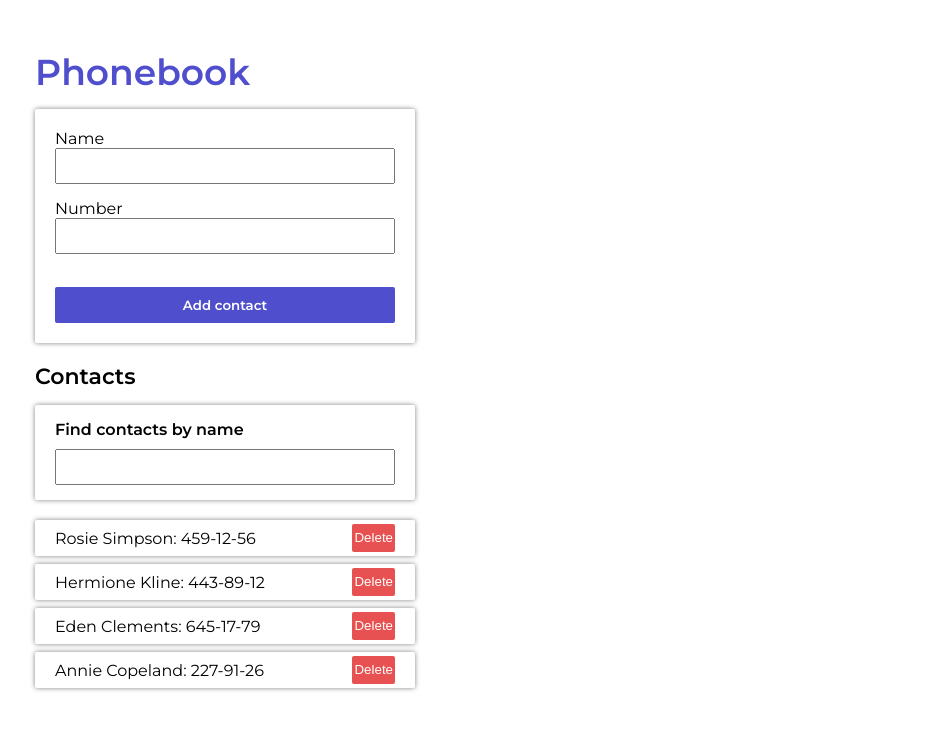
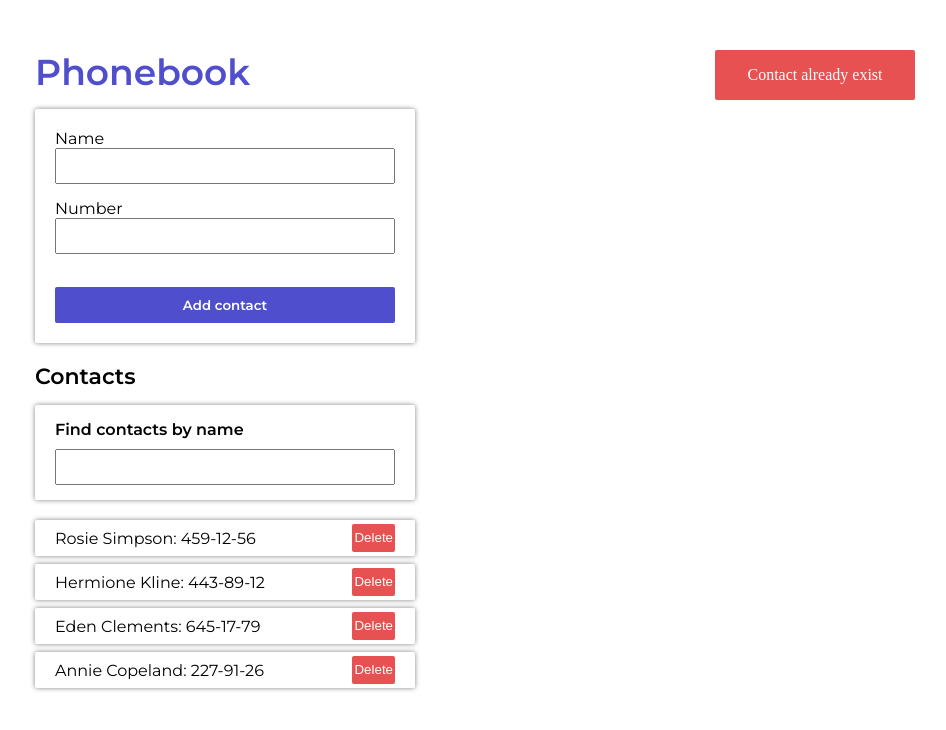
Before and after one commit to mikiteek/goit-react-ts-hw-06-phonebook, a React (Create React App) app: page / in a window 1280 px wide. Shown: the top 730 px of the page, without its empty margins (65-1011 px from the left). Built offline with nearby package versions, Linux system fonts and the light colour scheme.

Commit message:
Implement animation for notify does not work correctly

```diff
--- a/src/App.js
+++ b/src/App.js
@@ -1,12 +1,14 @@
 import React, {Component} from 'react';
+import {TransitionGroup, CSSTransition} from "react-transition-group";
 import {v4 as uuid} from "uuid";
 import Layout from "./components/Layout/Layout";
 import ContactForm from "./components/ContactForm/ContactForm";
 import SectionContacts from "./components/SectionContacts/SectionContacts";
 import Contact from "./components/Contact/Contact";
 import Filter from "./components/Filter/Filter";
-import {TransitionGroup, CSSTransition} from "react-transition-group";
+import ContactNotifyExist from "./components/ContactNotifyExist/ContactNotifyExist";
 import "./AppAnimation.css";
+import "./components/ContactNotifyExist/ContactNotifyAnimation.css";
 
 class App extends Component {
   state = {
@@ -17,12 +19,16 @@ class App extends Component {
       {id: 'id-4', name: 'Annie Copeland', number: '227-91-26'},
     ],
     filter: "",
+    notify: false,
   };
 
   componentDidUpdate(prevProps, prevState) {
-    const {contacts} = this.state;
+    const {contacts, notify} = this.state;
     if (prevState.contacts !== contacts) {
       localStorage.setItem("contacts", JSON.stringify(contacts));
+    }
+    if (notify) {
+      setTimeout(this.hiddenNotify, 2000);
     }
   }
   componentDidMount() {
@@ -32,13 +38,17 @@ class App extends Component {
     }
   }
 
+  hiddenNotify = () => {
+    this.setState({notify: false});
+  }
+
   addContact = ({name, number}) => {
     const {contacts} = this.state;
 
     if (name === "" || number === "")
       return;
     if (contacts.findIndex(contact => contact.name === name) !== -1) {
-      alert(`${name} is already in contacts.`);
+      this.setState({notify: true});
       return;
     }
     const contactNew = {
@@ -65,8 +75,12 @@ class App extends Component {
 
   render() {
     const contacts = this.getVisibleContacts();
+    const {notify} = this.state;
     return (
       <Layout>
+        <CSSTransition timeout={250} in={notify} classNames="ContactNotify">
+          <ContactNotifyExist/>
+        </CSSTransition>
         <ContactForm onSubmit={this.addContact}/>
         <SectionContacts title={"Contacts"}>
           <Filter onChangeFilter={this.changeFilter}/>
--- a/src/components/ContactForm/ContactFormAnimation.css
+++ b/src/components/ContactForm/ContactFormAnimation.css
@@ -2,6 +2,6 @@
   transform: translateX(-100%);
 }
 .ContactFormTitle-appear-active {
-  transform: translateY(0);
+  transform: translateX(0);
   transition: transform 500ms linear;
 }
--- /dev/null
+++ b/src/components/ContactNotifyExist/ContactNotifyAnimation.css
@@ -0,0 +1,21 @@
+.ContactNotify-enter {
+  transform: translateY(-100%);
+  opacity: 0;
+}
+
+.ContactNotify-enter-active {
+  opacity: 1;
+  transform: translateY(0);
+  transition: all 250ms linear;
+}
+
+.ContactNotify-exit {
+  opacity: 1;
+  transform: translateY(0);
+}
+
+.ContactNotify-exit-active {
+  opacity: 0;
+  transform: translateY(-100%);
+  transition: all 250ms linear;
+}
--- /dev/null
+++ b/src/components/ContactNotifyExist/ContactNotifyExist.js
@@ -0,0 +1,14 @@
+import React, {Component} from "react";
+import styles from "./ContactNotifyExist.module.scss";
+
+class ContactNotifyExist extends Component {
+  render() {
+    return (
+      <div className={styles.notifyBlock}>
+        <p>Contact already exist</p>
+      </div>
+    );
+  }
+}
+
+export default ContactNotifyExist;
--- /dev/null
+++ b/src/components/ContactNotifyExist/ContactNotifyExist.module.scss
@@ -0,0 +1,13 @@
+.notifyBlock {
+  background-color: #e75151;
+  border-radius: 2px;
+  width: 200px;
+  height: 50px;
+  color: #fff;
+  display: flex;
+  align-items: center;
+  justify-content: center;
+  position: absolute;
+  right: 200px;
+  top: 50px;
+}
--- a/src/components/Layout/Layout.module.scss
+++ b/src/components/Layout/Layout.module.scss
@@ -1,4 +1,5 @@
 .wrapper {
+  position: relative;
   width: 1080px;
   padding-top: 50px;
   margin-left: auto;
```
